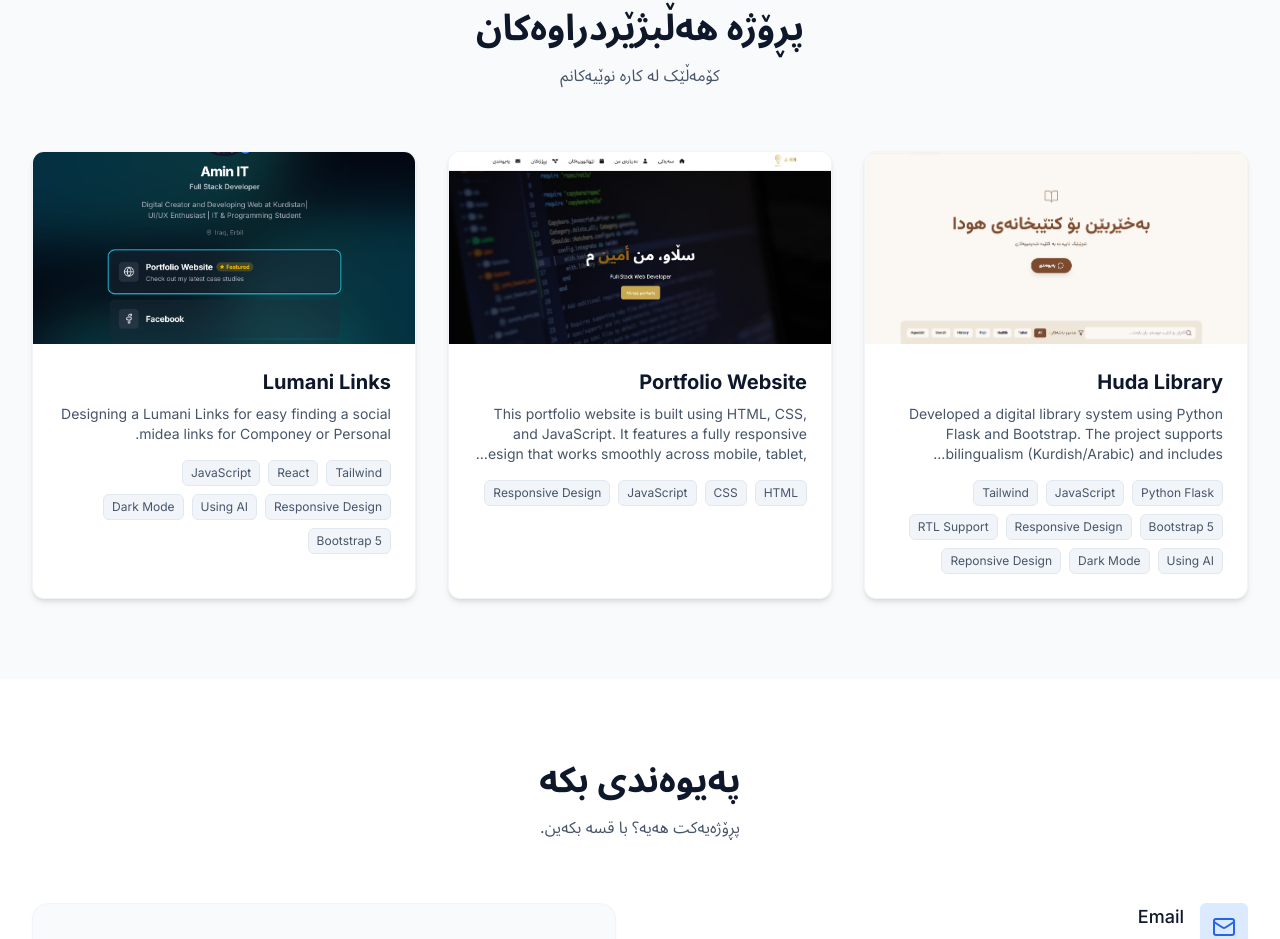
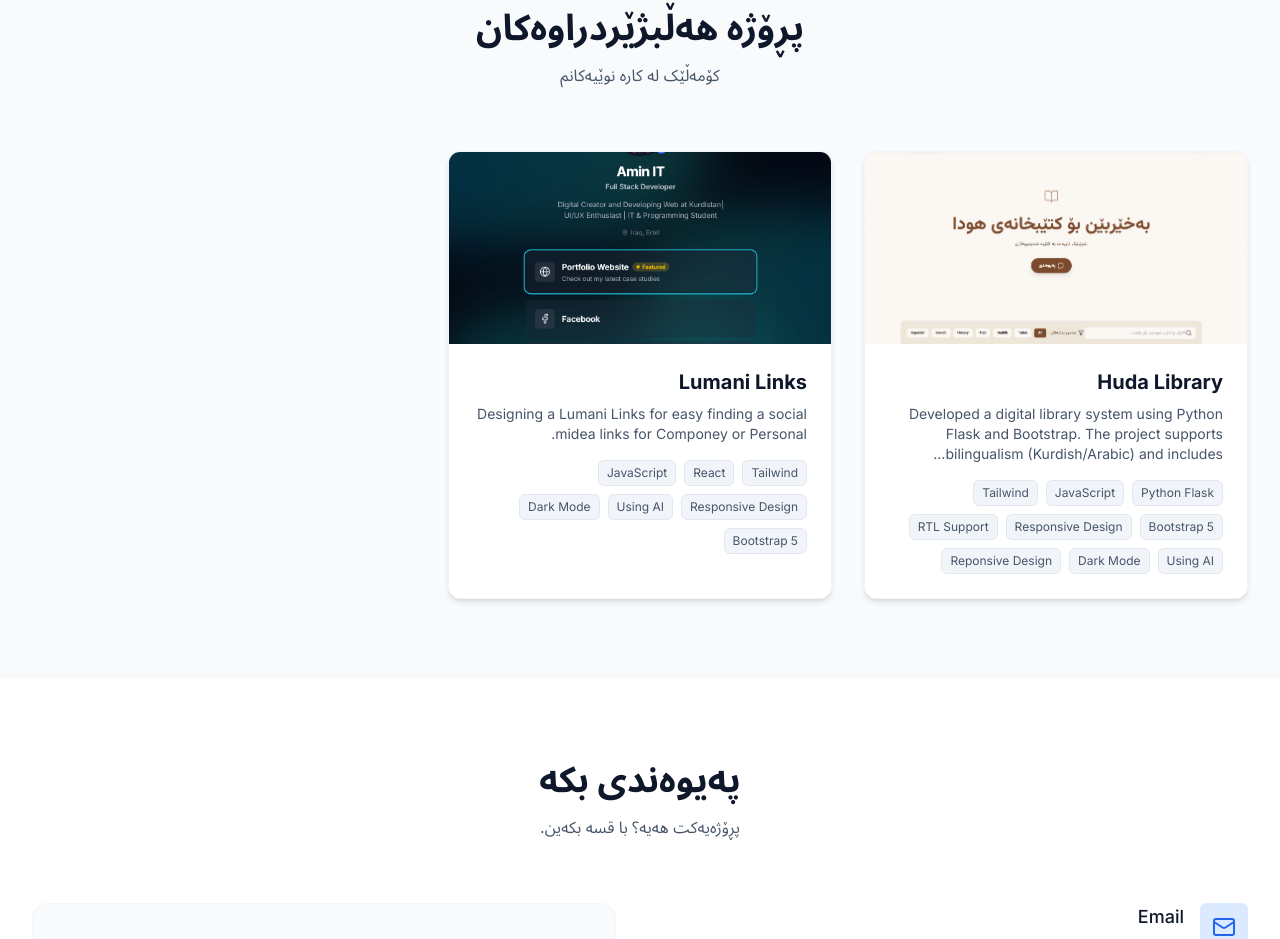
Before and after one commit to AminKurdish/amin-portfolio, a React (Vite) app: page / in a window 1280 px wide. Shown: the part 1513-2452 px from the top of the page. Built offline with nearby package versions, Linux system fonts and the light colour scheme.

Commit message:
fix project

```diff
--- a/constants.ts
+++ b/constants.ts
@@ -198,26 +198,17 @@ export const PROJECTS: Project[] = [
     description: "Developed a digital library system using Python Flask and Bootstrap. The project supports bilingualism (Kurdish/Arabic) and includes features such as: Dark Mode, student testing system, and responsive design.",
     tags: ["Python Flask", "JavaScript", "Tailwind", "Bootstrap 5","Responsive Design", "RTL Support", "Using AI", "Dark Mode", "Reponsive Design"],
     image: "/image/HudaL.jpg",
-    demoLink: "https://maktabahuda.netlify.app/",
-    repoLink: "#",
+    demoLink: "https://huda-library.vercel.app/",
+    repoLink: "https://github.com/AminKurdish/Huda-Library",
   },
   {
     id: 2,
-    title: "Portfolio Website",
-    description: "This portfolio website is built using HTML, CSS, and JavaScript. It features a fully responsive design that works smoothly across mobile, tablet, and desktop devices.",
-    tags: ["HTML", "CSS", "JavaScript", "Responsive Design"],
-    image: "/image/Portfolio.jpg",
-    demoLink: "https://aminit.netlify.app/",
-    repoLink: "https://github.com/AminKurdish/Portfolio-Web"
-  },
-    {
-    id: 3,
     title: "Lumani Links",
     description: "Designing a Lumani Links for easy finding a social midea links for Componey or Personal.",
     tags: ["Tailwind", "React", "JavaScript", "Responsive Design", "Using AI", "Dark Mode", "Bootstrap 5"],
     image: "/image/lumaniL.png",
-    demoLink: "#",
-    repoLink: "#"
+    demoLink: "https://lumina-link.vercel.app/",
+    repoLink: "https://github.com/AminKurdish/Lumina-Link"
   },
 ];
 
```
